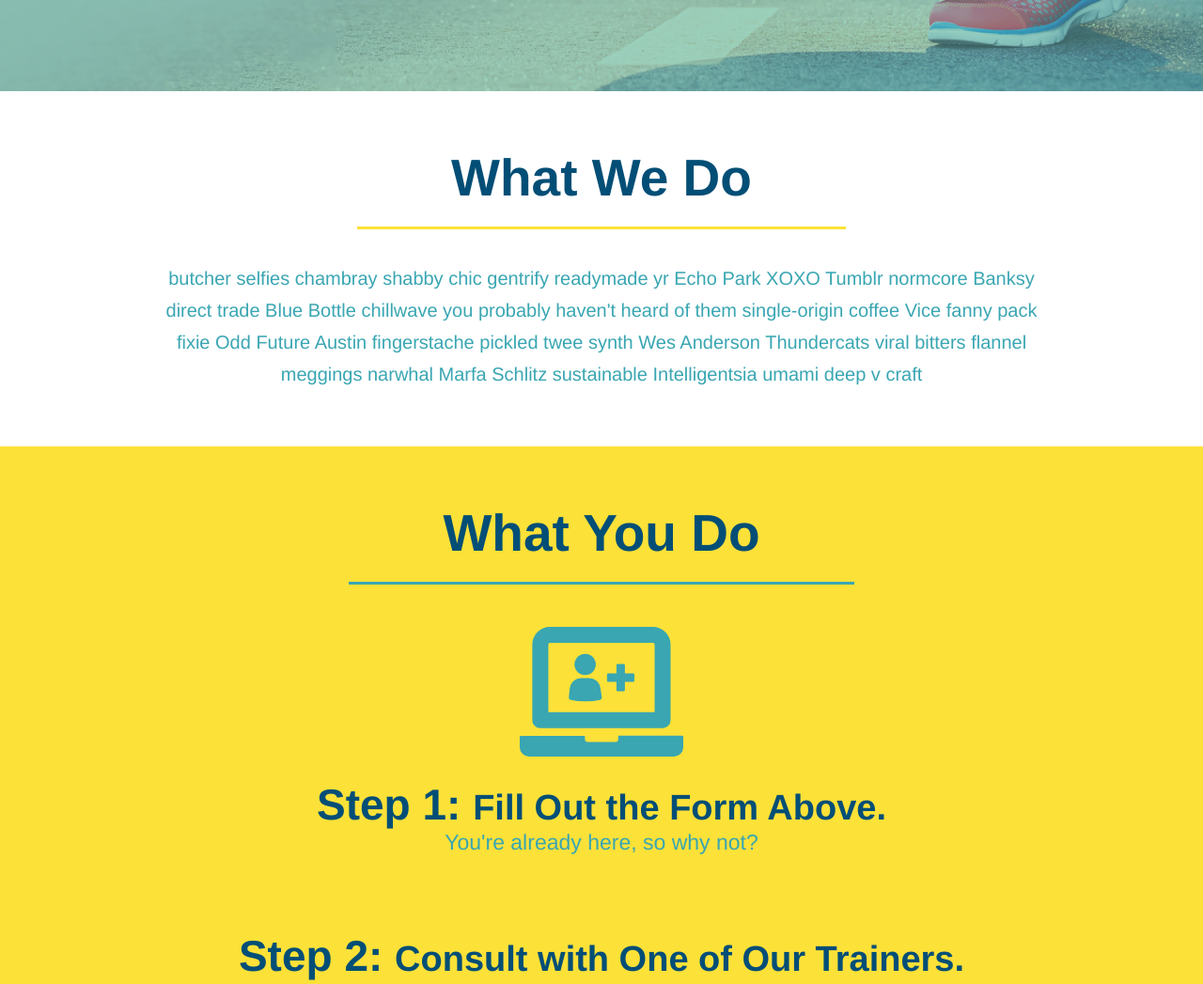
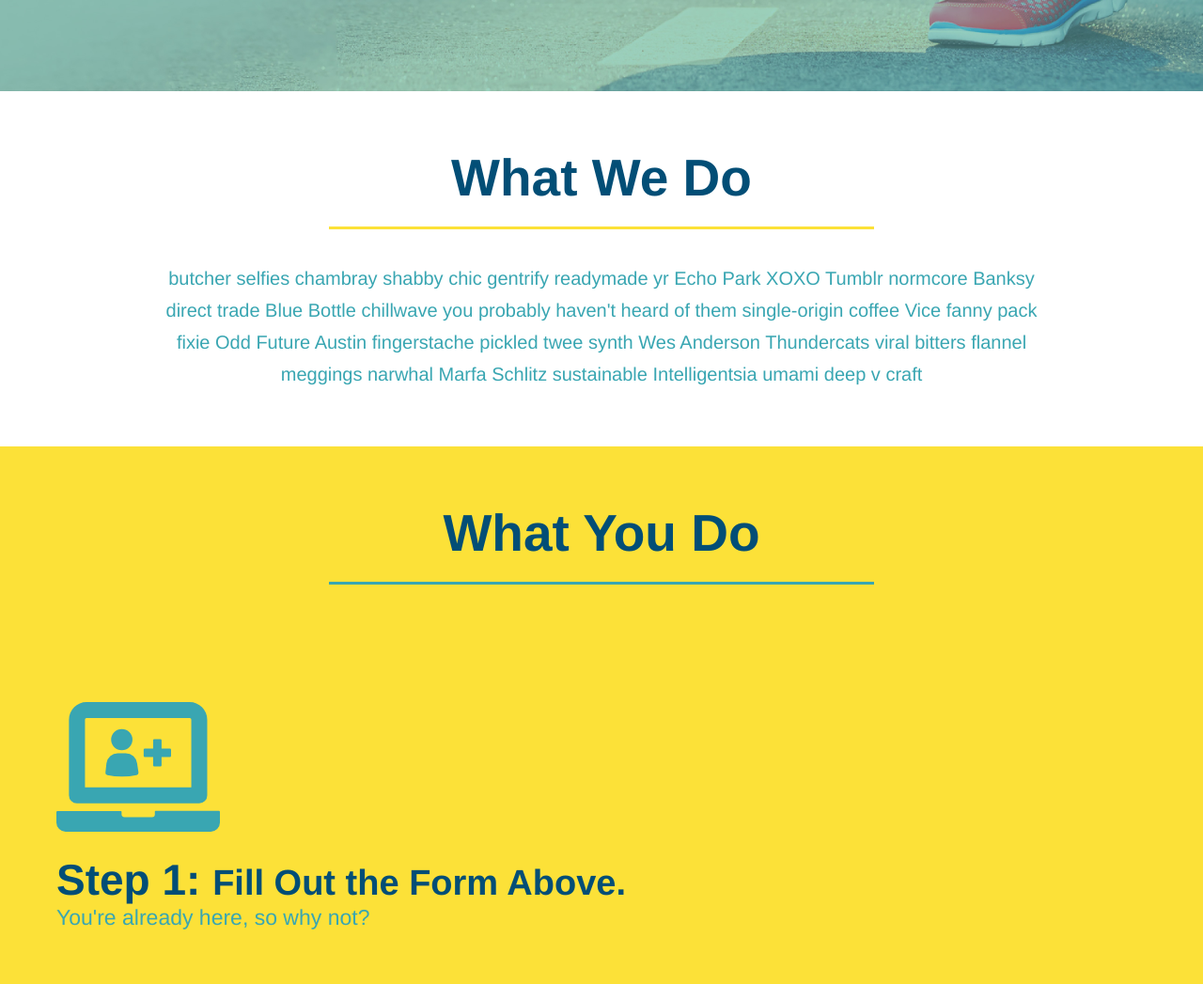
Before and after one commit to charliefontanez/run-buddy, a plain HTML site: page index.html in a window 1280 px wide. Shown: the part 621-1668 px from the top of the page at 94% size. Drawn offline with Linux system fonts and the light colour scheme.

Commit message:
added flexbox to section title

```diff
--- a/assets/css/run-buddy.css
+++ b/assets/css/run-buddy.css
@@ -154,7 +154,6 @@ section {
 
 
 .intro {
-    text-align: center;
 }
 
 .intro p {
@@ -163,10 +162,10 @@ section {
     width: 80%;
     font-size: 20px;
     margin: 0 auto;
+    text-align: center;
 }
 
 .steps {
-    text-align: center;
     background: #fce138;
 }
 
@@ -196,21 +195,22 @@ section {
 
 /* SECTION TITLE STYLES START */
 .section-title {
-     font-size: 55px;
+    font-size: 55px;
     color: #024e76;
-    margin-bottom: 35px;
-    padding: 0 100px 20px 100px;
-    display: inline-block;
     border-bottom: 3px solid;
+    padding-bottom: 20px;
+    text-align: center;
+    margin: 0 auto 35px auto;
+    width: 50%;
   }
 
 .primary-border {
   border-color: #fce138;
 }
 
-  .secondary-border {
-    border-color: #39a6b2;
-  }
+.secondary-border {
+  border-color: #39a6b2;
+}
 
   .trainers {
       text-align: center;
@@ -235,14 +235,6 @@ section {
       width: 65%;
   }
 
-  .text-left {
-      text-align: left;
-  }
-
-  .text-right {
-      text-align: right;
-  }
-
   .trainer-bio h3 {
       font-size: 32px;
       margin-bottom: 8px;
@@ -262,7 +254,6 @@ section {
   /* REACH OUT STYLES START */
   .contact {
       background: #024e76;
-      text-align: center;
   }
 
   .contact h2 {
@@ -312,3 +303,15 @@ section {
   /* REACH OUT STYLES END */
 
   /* UTILITIES */
+
+.text-left {
+  text-align: left;
+}
+
+.text-right {
+  text-align: right;
+}
+
+.flex-row {
+  display: flex;
+}
--- a/index.html
+++ b/index.html
@@ -80,7 +80,11 @@
 
         <!-- "what we do" section -->
         <section id="what-we-do" class="intro">
-            <h2 class="section-title primary-border">What We Do</h2>
+          <div class="flex-row">
+            <h2 class="section-title primary-border">
+              What We Do
+            </h2>
+          </div>
             <p>
               butcher selfies chambray shabby chic gentrify readymade yr Echo Park XOXO Tumblr normcore Banksy direct trade Blue Bottle chillwave you probably haven't heard of them single-origin coffee Vice fanny pack fixie Odd Future Austin fingerstache pickled twee synth Wes Anderson Thundercats viral bitters flannel meggings narwhal Marfa Schlitz sustainable Intelligentsia umami deep v craft
             </p>
@@ -88,7 +92,11 @@
 
         <!-- "what you do" section -->
         <section id="what-you-do" class="steps">
-            <h2 class="section-title secondary-border">What You Do</h2>
+          <div class="flex-row">
+            <h2 class="section-title secondary-border">
+            What You Do
+            </h2>
+          </div>
 
           <div>
             <img src="./assets/images/step-1.svg" alt="" />
@@ -117,10 +125,11 @@
 
         <!-- "meet the trainers" section -->
         <section id="your-trainers" class="trainers">
-
+          <div class="flex-row">
             <h2 class="section-title primary-border">
               Meet The Trainers
             </h2>
+          </div>
 
             <article class="trainer">
                 <img src="./assets/images/trainer-1.jpg" alt="Arron Stephens in his workout clothes, ready to pump iron" />
@@ -163,7 +172,11 @@
 
         <!-- "reach out" section -->
         <section id="reach-out" class="contact">
-          <h2 class="section-title secondary-border">Reach Out</h2>
+          <div class="flex-row">
+            <h2 class="section-title secondary-border">
+              Reach Out
+            </h2>
+          </div>
           <div class="contact-info">
             <iframe src="https://www.google.com/maps/embed?pb=!1m18!1m12!1m3!1d3512.8267589357856!2d-81.23647408492474!3d28.30357158254884!2m3!1f0!2f0!3f0!3m2!1i1024!2i768!4f13.1!3m3!1m2!1s0x88dd8bf40a24b037%3A0x583fa2b84c8ced55!2s5145%20Ravena%20Ave%20E%2C%20St%20Cloud%2C%20FL%2034771!5e0!3m2!1sen!2sus!4v1645328635072!5m2!1sen!2sus"
               style="border:0;"
```
Lines whose indentation alone changed are shown as unchanged.
